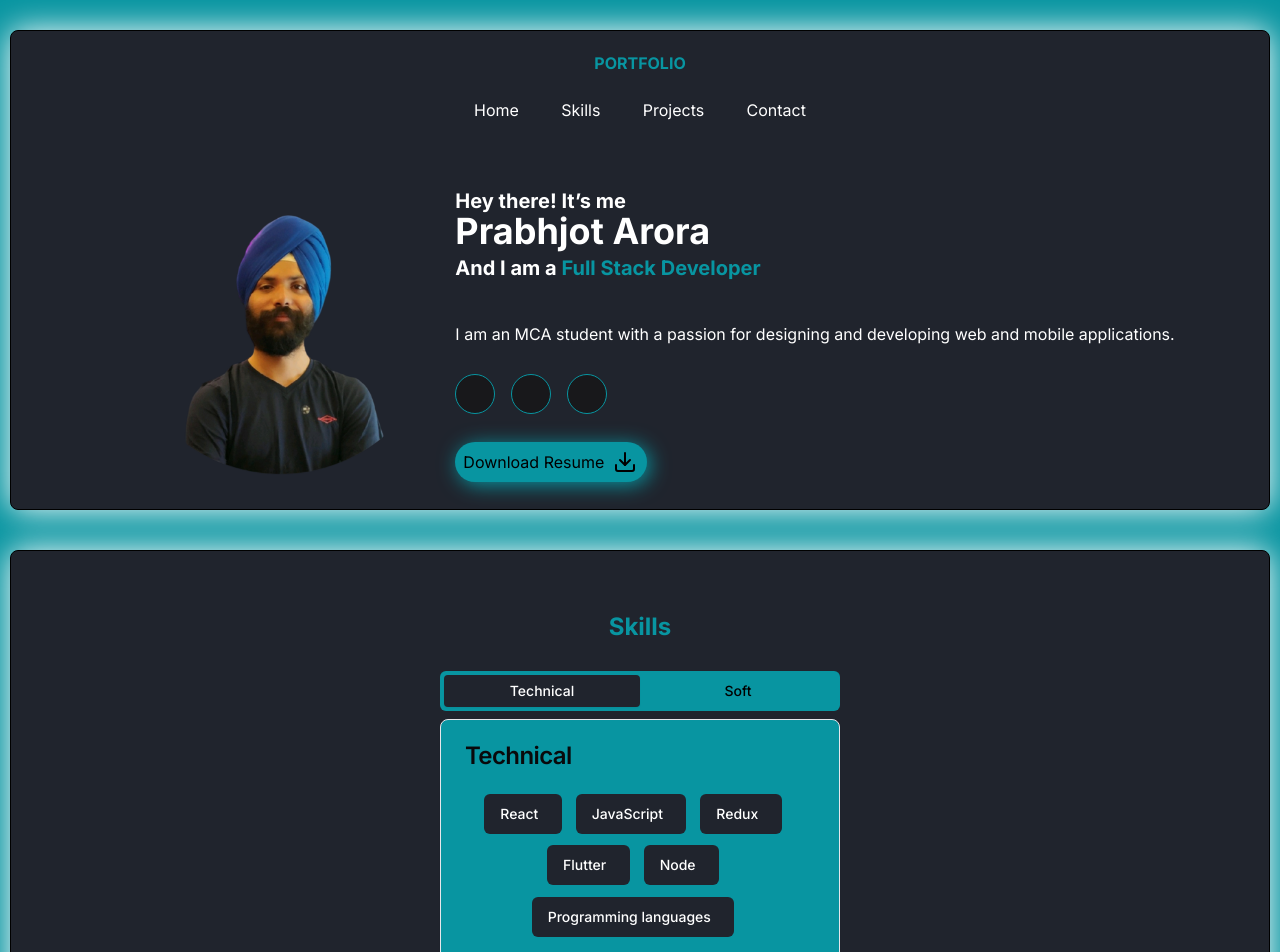
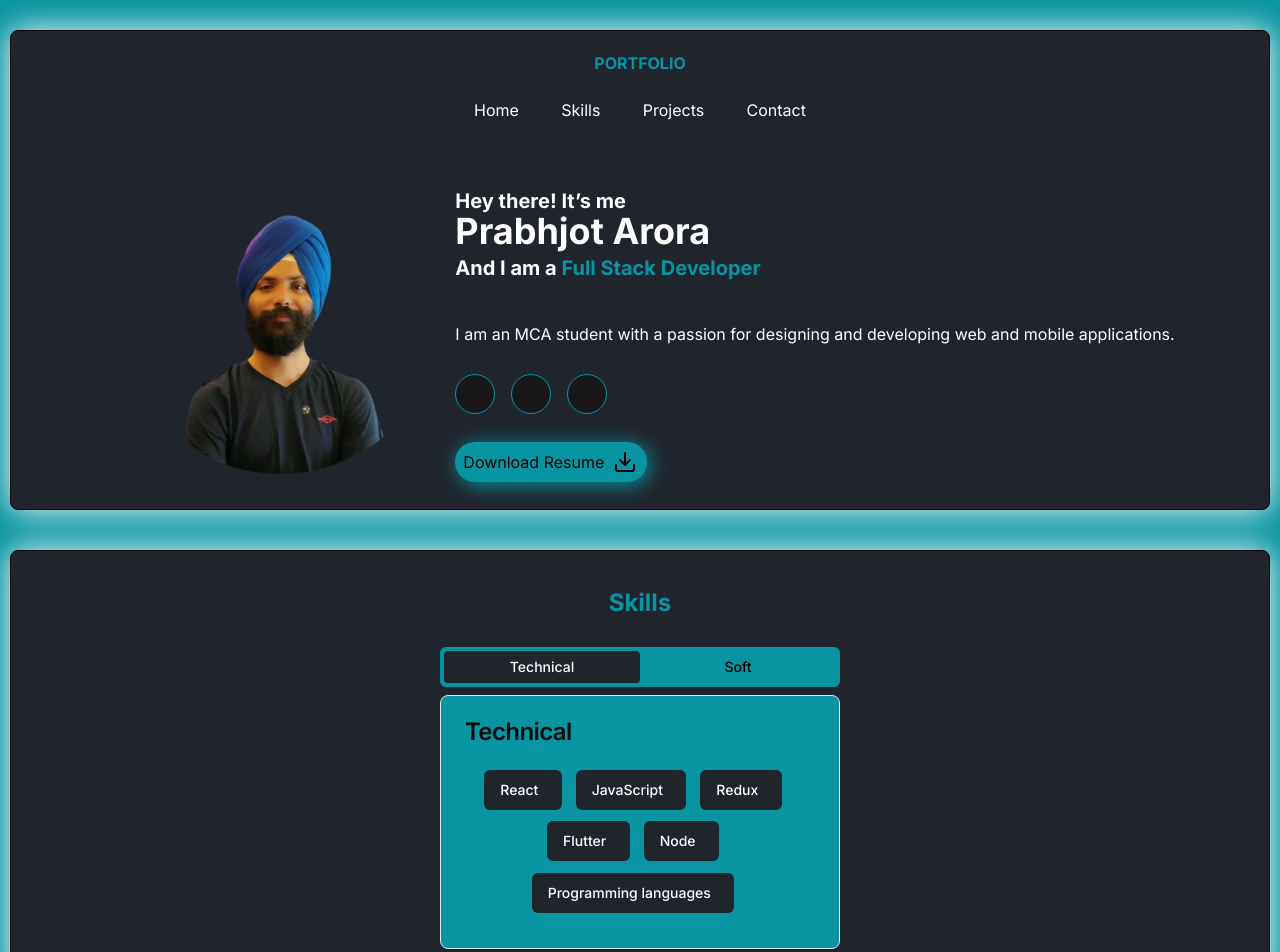
Before and after one commit to prabhjot-arora31/portfolio31, a Next.js app: page / in a window 1280 px wide. Shown: the top 952 px of the page. Built offline with nearby package versions, Linux system fonts and the light colour scheme; some icons are missing.

Commit message:
Update Skills.tsx

```diff
--- a/src/components/Skills.tsx
+++ b/src/components/Skills.tsx
@@ -50,7 +50,7 @@ const Skills = () => {
   desc:'I learned the following programming languages , C,C++,Java,Python,C#,Dart and more.'
 }
 ]
-  return <div className="p-10" id='skill'>
+  return <div className="p-4" id='skill'>
     <h1 className="font-bold text-2xl mb-7 text-center text-[#0895A1]">Skills</h1>
 
    <div className="w-full flex justify-center">
```
